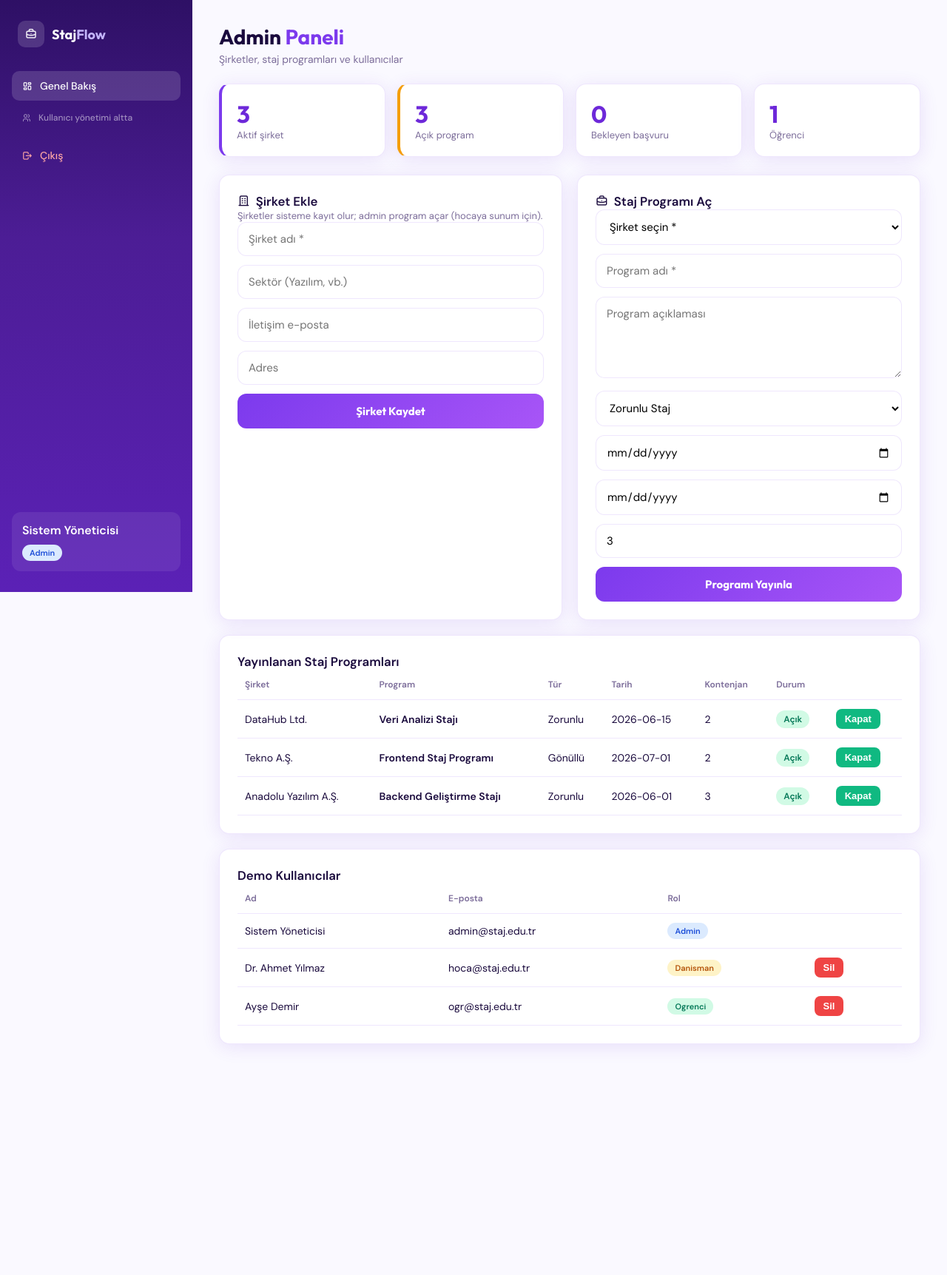
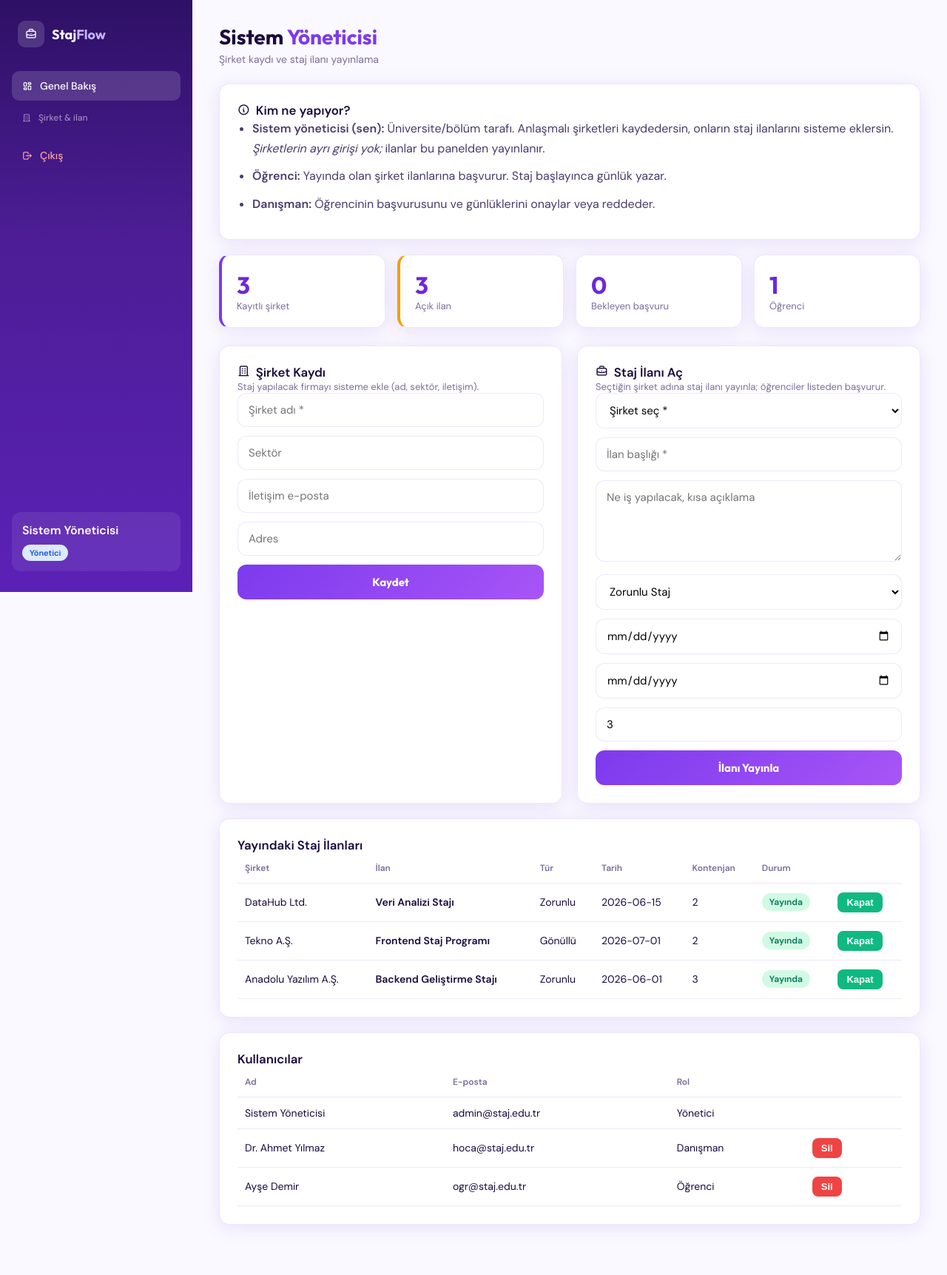
Before and after one commit to sl-kl3/StajFlow, a Flask app: page /dashboard in a window 1280 px wide. Shown: the whole page at 74% size. Before the commit the page ends 1416 px from the top, so only its background shows below. Run offline with Flask 3, Linux system fonts and the light colour scheme; a user stored in the database is signed in; data comes from the database, SQL or seed files in the repository.

Commit message:
Arayuz metinleri sadelestirildi, roller aciklandi
Co-authored-by: Cursor <cursoragent@cursor.com>

```diff
--- a/setup_db.py
+++ b/setup_db.py
@@ -8,5 +8,5 @@ with app.app_context():
     db.create_all()
     ensure_demo_users()
     ensure_sample_data()
-    print('Veritabani sifirlandi ve demo veriler yuklendi.')
+    print('Veritabani hazir.')
     print('Danisman: hoca@staj.edu.tr / hoca123')
--- a/static/css/style.css
+++ b/static/css/style.css
@@ -27,7 +27,7 @@ body {
     min-height: 100vh;
 }
 
-/* ── Login (HTML prototip + v3) ── */
+/* ── Login ── */
 .login-page { min-height: 100vh; }
 
 .login-split {
@@ -166,23 +166,22 @@ textarea { min-height: 110px; resize: vertical; }
     gap: 8px;
 }
 
-.demo-box {
+.login-info {
     margin-top: 22px;
     padding: 14px;
     background: rgba(124,58,237,0.05);
-    border: 1px dashed rgba(124,58,237,0.25);
+    border: 1px solid rgba(124,58,237,0.15);
     border-radius: 12px;
 }
 
-.demo-title {
+.login-info-title {
     font-size: 12px;
-    font-weight: 700;
-    color: var(--p600);
-    text-transform: uppercase;
+    font-weight: 600;
+    color: var(--text2);
     margin-bottom: 10px;
 }
 
-.demo-row {
+.login-info-row {
     display: flex;
     justify-content: space-between;
     gap: 8px;
@@ -191,11 +190,22 @@ textarea { min-height: 110px; resize: vertical; }
     border-bottom: 1px solid rgba(124,58,237,0.08);
 }
 
-.demo-row code {
+.login-info-row code {
     font-size: 11px;
     color: var(--p600);
     text-align: right;
 }
+
+.info-card { border-left: 4px solid var(--p500); }
+
+.info-list {
+    margin: 0;
+    padding-left: 20px;
+    color: var(--text2);
+    line-height: 1.7;
+}
+
+.info-list li { margin-bottom: 10px; }
 
 /* ── App shell (v3 sidebar) ── */
 .app { display: flex; min-height: 100vh; }
--- a/templates/admin.html
+++ b/templates/admin.html
@@ -2,19 +2,28 @@
 {% block content %}
 <header class="topbar">
     <div>
-        <h1 class="topbar-title">Admin <span>Paneli</span></h1>
-        <p class="topbar-date">Şirketler, staj programları ve kullanıcılar</p>
+        <h1 class="topbar-title">Sistem <span>Yöneticisi</span></h1>
+        <p class="topbar-date">Şirket kaydı ve staj ilanı yayınlama</p>
     </div>
 </header>
+
+<section class="card info-card">
+    <h2><i class="ti ti-info-circle"></i> Kim ne yapıyor?</h2>
+    <ul class="info-list">
+        <li><strong>Sistem yöneticisi (sen):</strong> Üniversite/bölüm tarafı. Anlaşmalı şirketleri kaydedersin, onların staj ilanlarını sisteme eklersin. <em>Şirketlerin ayrı girişi yok;</em> ilanlar bu panelden yayınlanır.</li>
+        <li><strong>Öğrenci:</strong> Yayında olan şirket ilanlarına başvurur. Staj başlayınca günlük yazar.</li>
+        <li><strong>Danışman:</strong> Öğrencinin başvurusunu ve günlüklerini onaylar veya reddeder.</li>
+    </ul>
+</section>
 
 <div class="stats-grid">
     <div class="stat-card purple">
         <div class="stat-num">{{ stats.sirket_sayisi }}</div>
-        <div class="stat-label">Aktif şirket</div>
+        <div class="stat-label">Kayıtlı şirket</div>
     </div>
     <div class="stat-card warn">
         <div class="stat-num">{{ stats.program_sayisi }}</div>
-        <div class="stat-label">Açık program</div>
+        <div class="stat-label">Açık ilan</div>
     </div>
     <div class="stat-card">
         <div class="stat-num">{{ stats.bekleyen_basvuru }}</div>
@@ -28,28 +37,29 @@
 
 <div class="dashboard-grid">
     <section class="card">
-        <h2><i class="ti ti-building"></i> Şirket Ekle</h2>
-        <p class="hint">Şirketler sisteme kayıt olur; admin program açar (hocaya sunum için).</p>
+        <h2><i class="ti ti-building"></i> Şirket Kaydı</h2>
+        <p class="hint">Staj yapılacak firmayı sisteme ekle (ad, sektör, iletişim).</p>
         <form action="{{ url_for('admin_add_company') }}" method="POST" class="stack-form">
             <input type="text" name="name" placeholder="Şirket adı *" required>
-            <input type="text" name="sector" placeholder="Sektör (Yazılım, vb.)">
+            <input type="text" name="sector" placeholder="Sektör">
             <input type="text" name="contact" placeholder="İletişim e-posta">
             <input type="text" name="address" placeholder="Adres">
-            <button type="submit" class="btn-main">Şirket Kaydet</button>
+            <button type="submit" class="btn-main">Kaydet</button>
         </form>
     </section>
 
     <section class="card">
-        <h2><i class="ti ti-briefcase"></i> Staj Programı Aç</h2>
+        <h2><i class="ti ti-briefcase"></i> Staj İlanı Aç</h2>
+        <p class="hint">Seçtiğin şirket adına staj ilanı yayınla; öğrenciler listeden başvurur.</p>
         <form action="{{ url_for('admin_add_program') }}" method="POST" class="stack-form">
             <select name="company_id" required>
-                <option value="">Şirket seçin *</option>
+                <option value="">Şirket seç *</option>
                 {% for c in companies %}
                 <option value="{{ c.id }}">{{ c.name }}</option>
                 {% endfor %}
             </select>
-            <input type="text" name="title" placeholder="Program adı *" required>
-            <textarea name="description" rows="3" placeholder="Program açıklaması"></textarea>
+            <input type="text" name="title" placeholder="İlan başlığı *" required>
+            <textarea name="description" rows="3" placeholder="Ne iş yapılacak, kısa açıklama"></textarea>
             <select name="type">
                 <option value="Zorunlu">Zorunlu Staj</option>
                 <option value="Gönüllü">Gönüllü Staj</option>
@@ -57,20 +67,20 @@
             <input type="date" name="start" required>
             <input type="date" name="end">
             <input type="number" name="quota" value="3" min="1" max="50" placeholder="Kontenjan">
-            <button type="submit" class="btn-main">Programı Yayınla</button>
+            <button type="submit" class="btn-main">İlanı Yayınla</button>
         </form>
     </section>
 </div>
 
 <section class="card full-width">
-    <h2>Yayınlanan Staj Programları</h2>
+    <h2>Yayındaki Staj İlanları</h2>
     {% if programs %}
     <div class="table-wrap">
         <table>
             <thead>
                 <tr>
                     <th>Şirket</th>
-                    <th>Program</th>
+                    <th>İlan</th>
                     <th>Tür</th>
                     <th>Tarih</th>
                     <th>Kontenjan</th>
@@ -88,7 +98,7 @@
                     <td>{{ p.quota }}</td>
                     <td>
                         {% if p.is_active %}
-                        <span class="badge badge-onaylandi">Açık</span>
+                        <span class="badge badge-onaylandi">Yayında</span>
                         {% else %}
                         <span class="badge badge-reddedildi">Kapalı</span>
                         {% endif %}
@@ -104,12 +114,12 @@
         </table>
     </div>
     {% else %}
-    <p class="empty">Henüz program yok.</p>
+    <p class="empty">Henüz ilan yok. Önce şirket ekle, sonra ilan aç.</p>
     {% endif %}
 </section>
 
 <section class="card full-width">
-    <h2>Demo Kullanıcılar</h2>
+    <h2>Kullanıcılar</h2>
     <div class="table-wrap">
         <table>
             <thead><tr><th>Ad</th><th>E-posta</th><th>Rol</th><th></th></tr></thead>
@@ -118,7 +128,11 @@
                 <tr>
                     <td>{{ user.name }}</td>
                     <td>{{ user.email }}</td>
-                    <td><span class="role-badge role-{{ user.role }}">{{ user.role }}</span></td>
+                    <td>
+                        {% if user.role == 'admin' %}Yönetici
+                        {% elif user.role == 'danisman' %}Danışman
+                        {% else %}Öğrenci{% endif %}
+                    </td>
                     <td>
                         {% if user.id != current_user.id %}
                         <form method="POST" action="{{ url_for('admin_delete_user', user_id=user.id) }}" class="inline-form" onsubmit="return confirm('Silinsin mi?');">
--- a/templates/base.html
+++ b/templates/base.html
@@ -20,11 +20,11 @@
                     <i class="ti ti-layout-dashboard"></i> Genel Bakış
                 </a>
                 {% if current_user.role == 'ogrenci' or current_user.role == 'student' %}
-                <span class="nav-item nav-hint"><i class="ti ti-info-circle"></i> Başvuru ve günlük altta</span>
+                <span class="nav-item nav-hint"><i class="ti ti-building"></i> Şirket ilanları</span>
                 {% elif current_user.role == 'danisman' or current_user.role == 'danishman' %}
-                <span class="nav-item nav-hint"><i class="ti ti-checklist"></i> Onay kuyruğu altta</span>
+                <span class="nav-item nav-hint"><i class="ti ti-checklist"></i> Başvuru & günlük onayı</span>
                 {% elif current_user.role == 'admin' %}
-                <span class="nav-item nav-hint"><i class="ti ti-users"></i> Kullanıcı yönetimi altta</span>
+                <span class="nav-item nav-hint"><i class="ti ti-building"></i> Şirket & ilan</span>
                 {% endif %}
                 <a href="{{ url_for('logout') }}" class="nav-item logout">
                     <i class="ti ti-logout"></i> Çıkış
@@ -32,7 +32,11 @@
             </nav>
             <div class="user-profile">
                 <p class="profile-name">{{ current_user.name }}</p>
-                <span class="role-badge role-{{ current_user.role }}">{{ current_user.role }}</span>
+                <span class="role-badge role-{{ current_user.role }}">
+                    {% if current_user.role == 'admin' %}Yönetici
+                    {% elif current_user.role == 'danisman' %}Danışman
+                    {% else %}Öğrenci{% endif %}
+                </span>
             </div>
         </aside>
 
```
Also changed, not shown: templates/login.html (+13 -14 lines), templates/student.html (+4 -4 lines), README.md.
